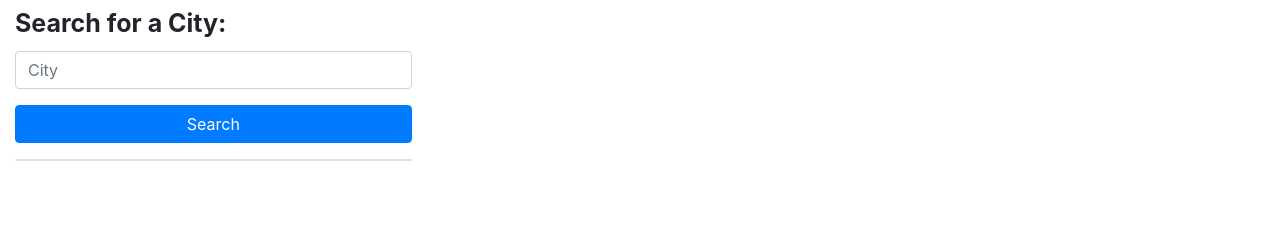
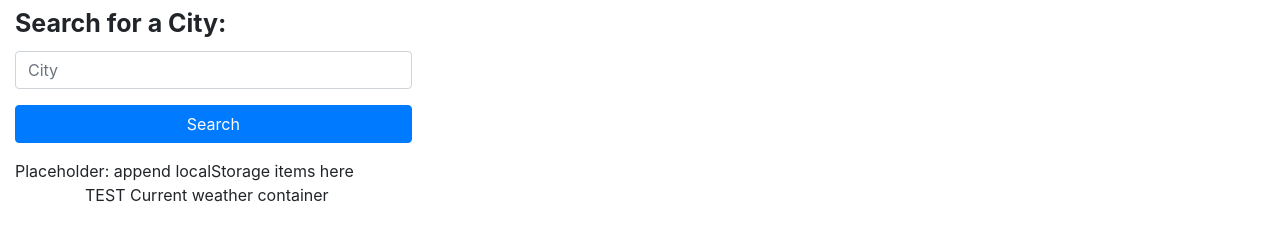
Before and after one commit to kstensing/weather-dashboard, a plain HTML site: page index.html in a window 1280 px wide. Shown: the part 51-292 px from the top of the page. Drawn offline with nearby package versions, Linux system fonts and the light colour scheme.

Commit message:
making sure repo is current

```diff
--- a/index.html
+++ b/index.html
@@ -7,31 +7,33 @@
     <link rel="stylesheet" href="https://cdnjs.cloudflare.com/ajax/libs/twitter-bootstrap/4.3.1/css/bootstrap.min.css">
     <link rel="stylesheet" href="assets/css/styles.css" />
 
-
     <title>Weather Dashboard</title>
 </head>
+
 <body class="flex-column min-100-vh">
-    <header class="">
+    <header>
     <h1 class="text-center">Weather Dashboard</h1>
     </header>
 
-<main class="flex-row justify-space-between">
+<main class="">
     <div class="col-12 col-md-4">
         <div class="form-group">
 
-            <form id="user-form" class="form-text">
-                <label for="exampleCity" class="form-label font-weight-bold">Search for a City:</label>
-                <input name="city" class="form-input form-control mb-3" type="text" placeholder="City">
-            </form>
-            <button type="submit" class="btn btn-primary btn-block ">Search</button>
-
+        <form id="user-form" class="form-text">
+            <label for="exampleCity" class="form-label font-weight-bold">Search for a City:</label>
+            <input name="city" class="form-input form-control mb-3" type="text" placeholder="City">
+        </form>
+        <button type="submit" class="btn btn-primary btn-block ">Search</button>
         </div>
-
-        <div class="card">
+        Placeholder: append localStorage items here
+    </div>
 
 
+<div class="container">
+        <div class="row">
+            <div class="col-12">TEST Current weather container</div>
+        </div>
     </div>
-
 </main>
 
 <script src="./assets/js/script.js"></script>
```
